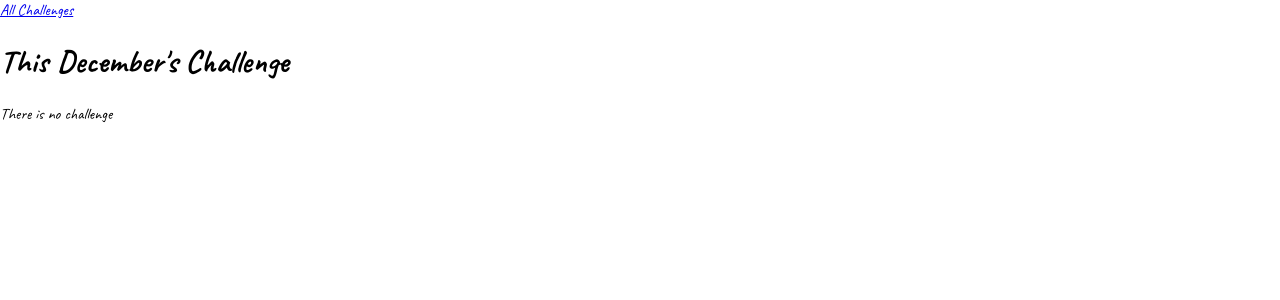
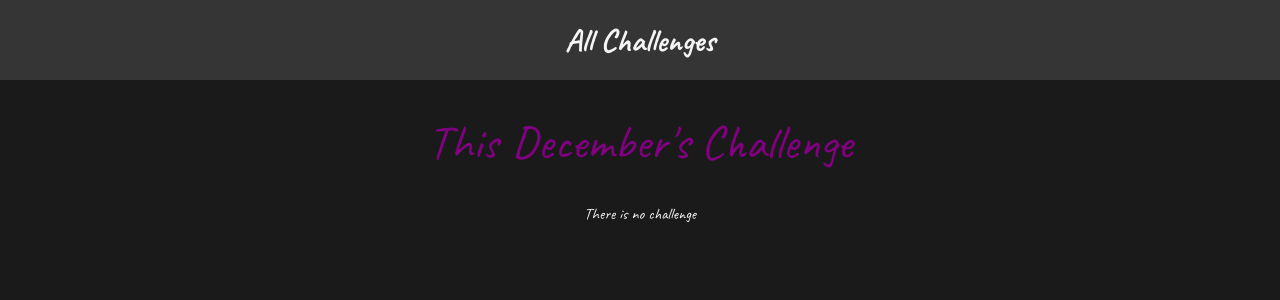
Before and after one commit to Trung-debug/django, a Django app: page /december in a window 1280 px wide. Shown: the top 300 px of the page. Run offline with Django 4.2, Linux system fonts and the light colour scheme.

Commit message:
Add css style

```diff
--- /dev/null
+++ b/django-pro/monthly_challenges/challenges/static/challenges/challenge.css
@@ -0,0 +1,22 @@
+h1,
+h2{
+
+    text-align: center;
+    color: whitesmoke;
+}
+
+h1{
+    font-size: 3rem;
+    font-weight: normal;
+    color: purple;
+}
+
+h2{
+    font-size: 3rem;
+    font-weight: bold;
+}
+
+.fallback{
+    text-align: center;
+    color: whitesmoke;
+}
--- /dev/null
+++ b/django-pro/monthly_challenges/challenges/static/challenges/includes/header.css
@@ -0,0 +1,25 @@
+header {
+    width: 100%;
+    height: 5rem;
+    background-color: #353535;
+}
+
+header nav{
+    width: 100%;
+    height: 100%;
+    display: flex;
+    justify-content: center;
+    align-items: center;
+}
+
+header nav a{
+    color: whitesmoke;
+    font-size: 2rem;
+    font-weight: bold;
+    text-decoration: none;
+}
+
+header nav a:hover,
+header nav a:active{
+    color:blueviolet;
+}
--- a/django-pro/monthly_challenges/challenges/templates/challenges/challenge.html
+++ b/django-pro/monthly_challenges/challenges/templates/challenges/challenge.html
@@ -1,4 +1,5 @@
 {% extends "base.html" %}
+{% load static %}
 {% comment %} <!DOCTYPE html>
 <html lang="en">
 <head>
@@ -16,6 +17,10 @@
     {% endif %}
 </body>
 </html> {% endcomment %}
+{% block css_files %}
+    <link rel="stylesheet" href="{% static "challenges/challenge.css" %}">
+    <link rel="stylesheet" href="{% static "challenges/includes/header.css" %}">
+{% endblock %}
 {% block page_title %}
     {{ month_name|title }} Challenge
 {% endblock %}
@@ -26,6 +31,6 @@
     {% if text is not None %}
         <h2>{{ text }}</h2>
     {% else %}
-        <p>There is no challenge</p>
+        <p class="fallback">There is no challenge</p>
     {% endif %}
 {% endblock %}
--- a/django-pro/monthly_challenges/challenges/templates/challenges/index.html
+++ b/django-pro/monthly_challenges/challenges/templates/challenges/index.html
@@ -18,6 +18,7 @@
 {% load static %}
 {% block css_files %}
     <link rel="stylesheet" href="{% static "challenges/challenges.css" %}">
+    <link rel="stylesheet" href="{% static "challenges/includes/header.css" %}">
 {% endblock %}
 
 {% block page_title%}
@@ -25,6 +26,7 @@
 {% endblock%}
 
 {%block content%}
+{% include "challenges/includes/header.html" %}
     <ul>
     {% for month in months %}
         <li><a href="{% url "month_challenge" month=month %}"> {{month|title}} </a></li>
--- a/django-pro/monthly_challenges/static/style.css
+++ b/django-pro/monthly_challenges/static/style.css
@@ -7,4 +7,5 @@ html {
 
 body {
     margin: 0;
+    background-color: #1a1a1a;
 }
```
Also changed, not shown: django-pro/monthly_challenges/challenges/static/challenges/challenges.css (+33 -1 lines).
